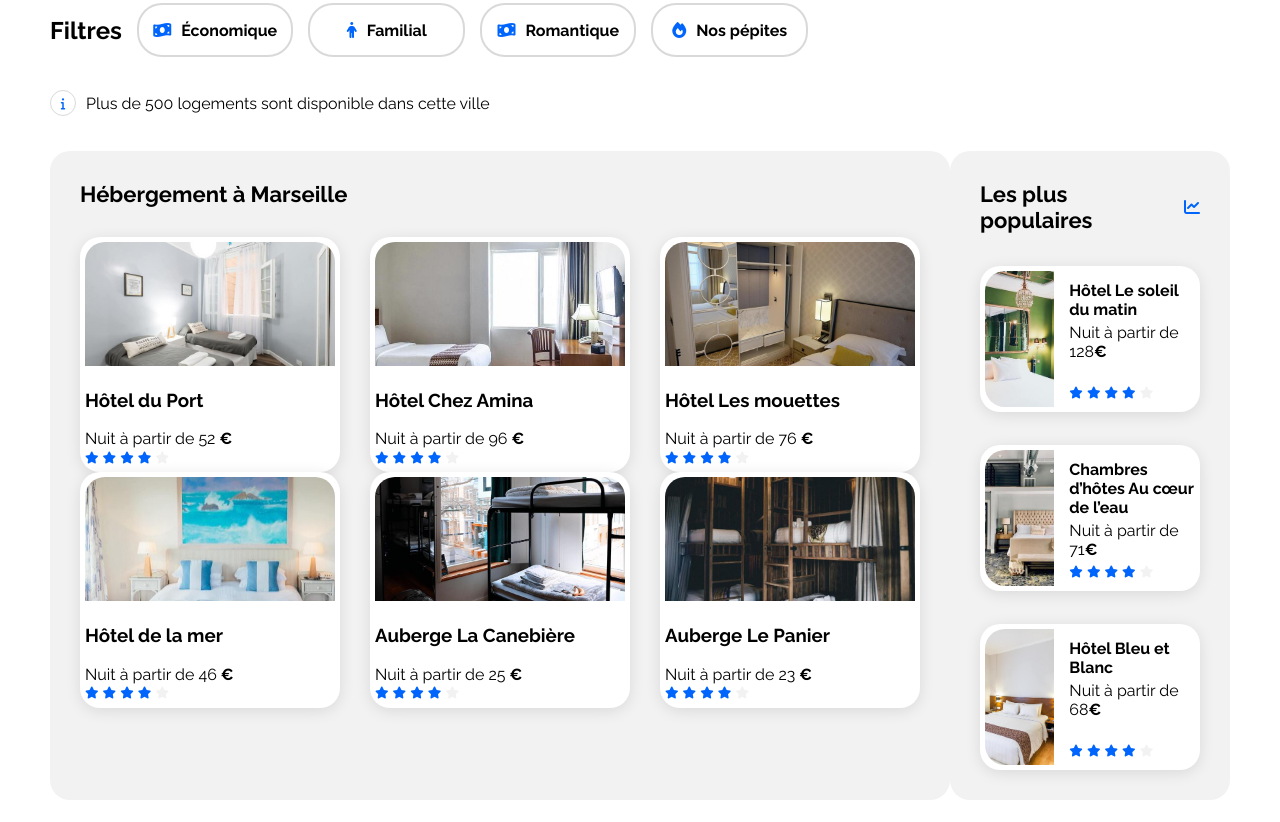
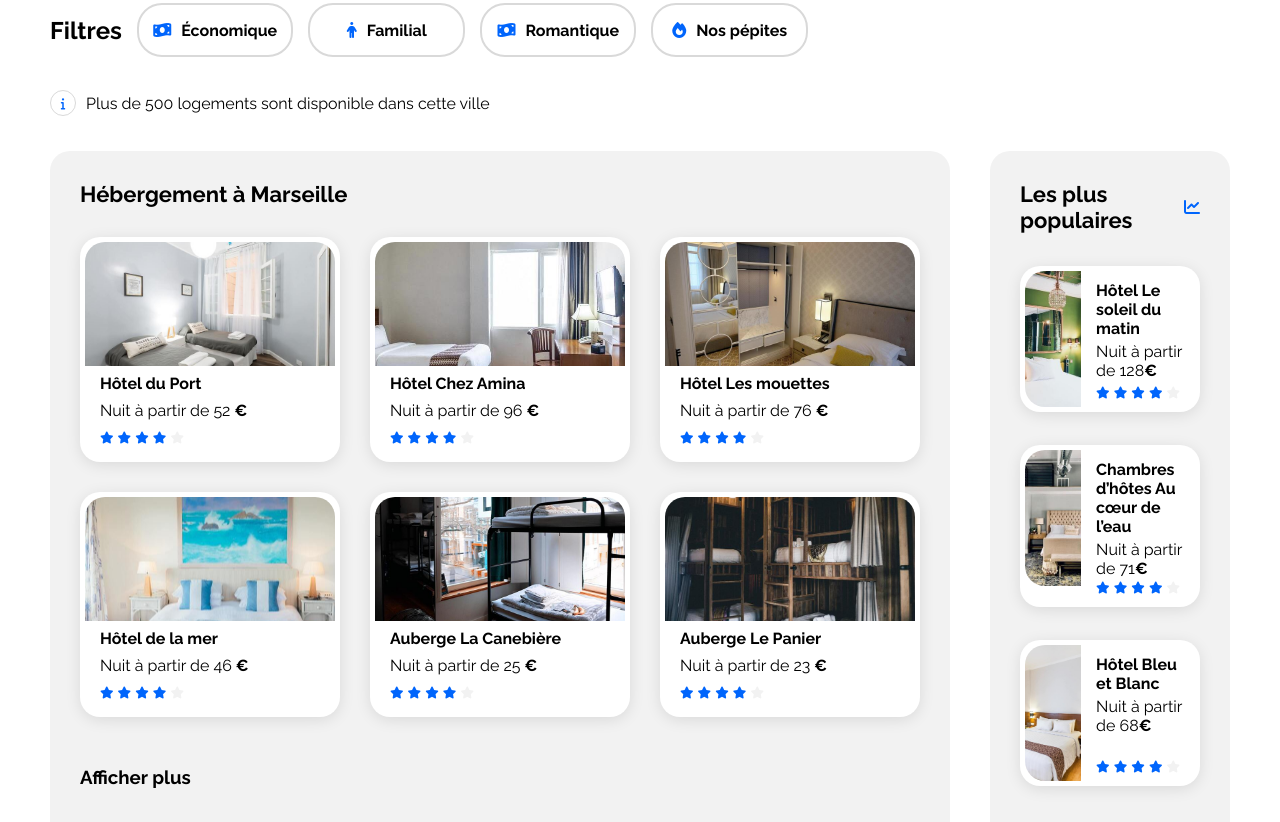
Before and after one commit to heilea/BOOKI, a plain HTML site: page booki-starter-code/index.html in a window 1280 px wide. Shown: the part 278-1100 px from the top of the page. Drawn offline with Linux system fonts and the light colour scheme.

Commit message:
desktop first done

```diff
--- a/booki-starter-code/css/style.css
+++ b/booki-starter-code/css/style.css
@@ -176,8 +176,6 @@ input[type="search"] {
 a {
     color: inherit;
     text-decoration: none;
-
-
 }
 
 .section-title {
@@ -211,7 +209,7 @@ a {
 /****** Hebergements And Populaires ***********/
 .hebergements-and-populaires {
     display: flex;
-    justify-content: space-between;
+    gap: 40px;
     margin-top: 35px;
 }
 
@@ -223,43 +221,43 @@ a {
 }
 
 /****** Hebergements ***********/
-.hebergements {
-    width: 100%;
-
+.hebergements .hebergement-cards {
+    display: flex;
+    flex-direction: column;
+    gap: 30px;
 }
 
-.hebergements-cards {
+.hebergements .hebergement-title {
+    margin-bottom: 30px;
+}
 
+.container_1, .container_2 {
     display: flex;
     gap: 30px;
-    flex: 1;
-
-
-
 }
 
-.container_1 {
-
-    display: flex;
-    gap: 30px;
-    margin-top: 30px;
-    margin-bottom: ;
-
-
-}
-
-.container_2 {
-
-    display: flex;
-    gap: 30px;
-    flex: 1;
-
-}
 
 .container_1 img, .container_2 img{
     width: 250px;
     height: 124px;
     border-radius: 20px 20px 0px 0px;
+}
+
+.hebergement-cards .card {
+    display: flex;
+    flex-direction: column;
+    gap: 8px;
+}
+
+.hebergement-cards .card-title{
+    margin: 0px 0px 8px 0px;
+}
+.hebergement-cards .card-content {
+    display: flex;
+    flex-direction: column;
+    gap: 8px;
+    margin-left: 15px;
+    padding-bottom: 10px;
 }
 
 
@@ -312,14 +310,11 @@ a {
 /*********** Activités à Marseille *************/
 
 .section-activite {
-
-    /****height: 559px les mesures defini sont dépassé a 600px, mais approximative quand je ne défini pas *****/
     padding: 30px;
     display: flex;
     flex-direction: column;
     gap: 30px;
     margin: 35px 0px;
-
  }
 
 
@@ -327,9 +322,7 @@ a {
     width: 100%;
     display: flex;
     gap: 30px;
-
  }
-
 
  .act-card {
     display: flex;
@@ -343,35 +336,24 @@ a {
     height: 380px;
     object-fit: cover;
     border-radius: 20px 20px 0px 0px;
-
-
  }
 
-.act-card-name  { /*Je veux isoler dans le html*/
-
-
-
+.act-card-name  {
     padding: 19px 20px;
-
     border-radius: 0px 0px 20px 20px;
     font-weight: bold;
     box-shadow: 0px 3px 15px 0px rgba(0, 0, 0, .10);
 
 }
  .act-card-name p {
-
     margin: 0px;
  }
 
 .footbar {
     display: flex;
-
     margin-top: 35px;
     padding: 20px;
     background-color: var(--main-bg-color);
-
-
-
 }
 
 .footbar span {
@@ -379,22 +361,15 @@ a {
 }
 
  .item {
-
     display: flex;
     flex-direction: column;
     gap: 15px;
     flex: 1;
 
  }
-
  .item p {
     margin: 0px;
  }
-
-
-
-
-
 
 /* Le code ci-dessous correspond à la version responsive uniquement */
 
@@ -403,12 +378,16 @@ a {
 @media (max-width: 1024px) {
     .hebergements-and-populaires {
         flex-direction: column;
+        gap: 50px;
     }
 
     .hebergements {
         width: 100%;
     }
 
+    .hebergement-cards{
+        width: 100%;
+    }
     .populaires {
         width: 100%;
         margin-top: 50px;
--- a/booki-starter-code/index.html
+++ b/booki-starter-code/index.html
@@ -79,14 +79,14 @@
                         <h2 class="section-title"> Hébergement à Marseille</h2>
                     </div>
 
-                    <div class="herbergement-cards">
+                    <div class="hebergement-cards">
                             <div class="container_1">
                                 <a href="#">
                                     <article class="card">
                                         <img src="images/hebergements/fred-kleber.jpg" alt="Photo de la chambre">
                                         <div class="card-content">
                                             <div class="card-txt">
-                                                <h3>Hôtel du Port</h3>
+                                                <h3 class="card-title">Hôtel du Port</h3>
                                                 <p>Nuit à partir de 52 <span class="euro">€</span></p>
                                             </div>
                                             <div class="card-rating">
@@ -105,7 +105,7 @@
                                         <img src="images/hebergements/febrian-zakaria.jpg" alt="Photo de la chambre">
                                         <div class="card-content">
                                             <div class="card-txt">
-                                                <h3>Hôtel Chez Amina</h3>
+                                                <h3 class="card-title">Hôtel Chez Amina</h3>
                                                 <p>Nuit à partir de 96 <span class="euro">€</span></p>
                                             </div>
                                             <div class="card-rating">
@@ -124,7 +124,7 @@
                                         <img src="images/hebergements/reisetopia.jpg" alt="Photo de la chambre">
                                         <div class="card-content">
                                             <div class="card-txt">
-                                                <h3>Hôtel Les mouettes</h3>
+                                                <h3 class="card-title">Hôtel Les mouettes</h3>
                                                 <p>Nuit à partir de 76 <span class="euro">€</span></p>
                                             </div>
                                             <div class="card-rating">
@@ -145,7 +145,7 @@
                                         <img src="images/hebergements/annie-spratt.jpg" alt="Photo de la chambre">
                                         <div class="card-content">
                                             <div class="card-txt">
-                                                <h3>Hôtel de la mer</h3>
+                                                <h3 class="card-title">Hôtel de la mer</h3>
                                                 <p>Nuit à partir de 46 <span class="euro">€</span></p>
                                             </div>
                                             <div class="card-rating">
@@ -164,7 +164,7 @@
                                         <img src="images/hebergements/marcus-loke.jpg" alt="Photo de la chambre">
                                         <div class="card-content">
                                             <div class="card-txt">
-                                                <h3>Auberge La Canebière</h3>
+                                                <h3 class="card-title">Auberge La Canebière</h3>
                                                 <p>Nuit à partir de 25 <span class="euro">€</span></p>
                                             </div>
                                             <div class="card-rating">
@@ -183,7 +183,7 @@
                                         <img src="images/hebergements/nicate-lee.jpg" alt="Photo de la chambre">
                                         <div class="card-content">
                                             <div class="card-txt">
-                                                <h3>Auberge Le Panier</h3>
+                                                <h3 class="card-title">Auberge Le Panier</h3>
                                                 <p>Nuit à partir de 23 <span class="euro">€</span></p>
                                             </div>
                                             <div class="card-rating">
@@ -198,6 +198,8 @@
                                     </article>
                                 </a>
                             </div>
+                            <h3 class="hebergement-title">Afficher plus</h3>
+
                     </div>
                 </section>
 
```
